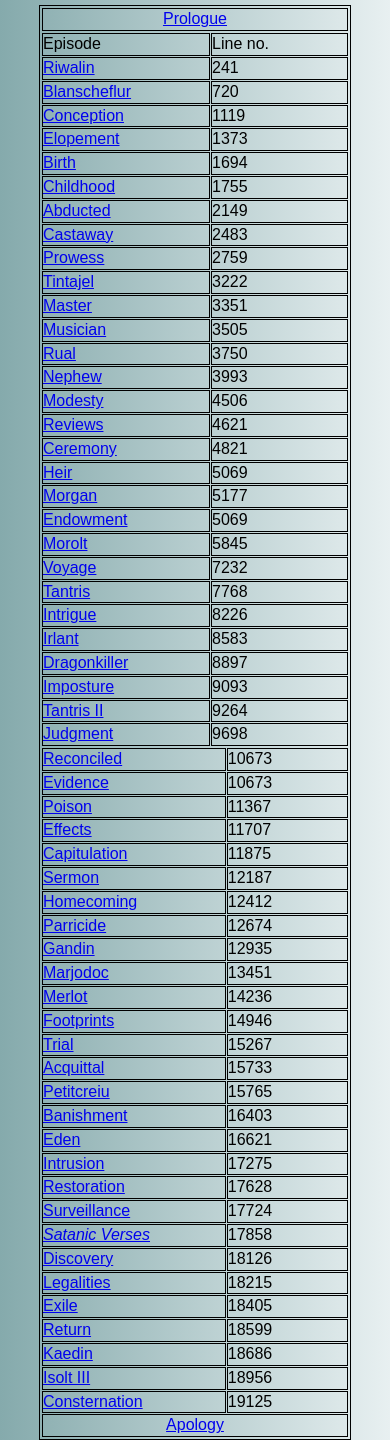
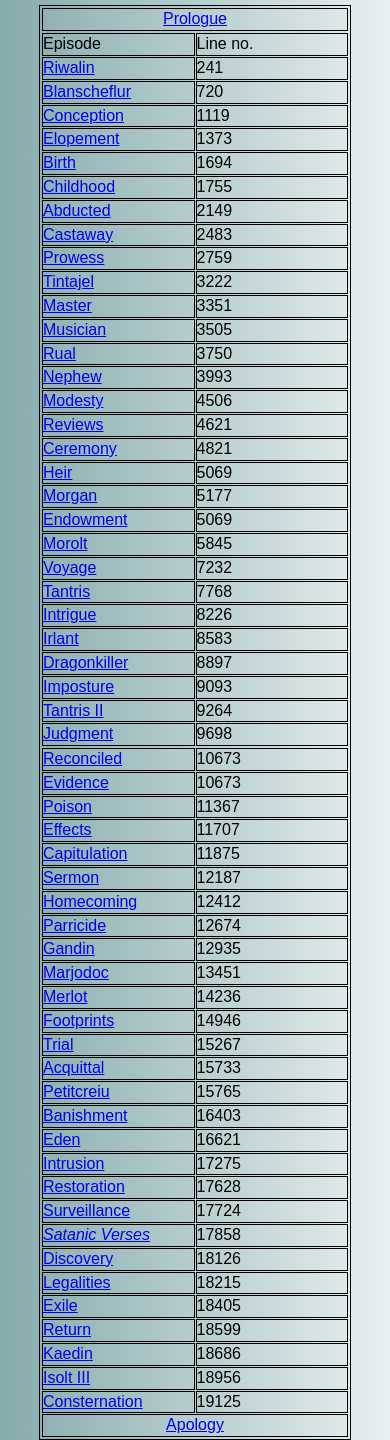
Before and after one commit to lucien-stavenhagen/web-dev, a PHP site: page /tristan/episodes.html in a window 390 px wide. Shown: the part 98-1538 px from the top of the page. Run offline with PHP 8.4, Linux system fonts and the light colour scheme.

Commit message:
use minmax in grid columns to improve alignment when squished on small screen

```diff
--- a/dad/tristan/css/episodes.css
+++ b/dad/tristan/css/episodes.css
@@ -34,8 +34,8 @@ section{
 .maincourse{
     display: grid;
     grid-gap:1px;
-    overflow:auto;
-    grid-template-columns: auto auto;
+    overflow:hidden;
+    grid-template-columns: minmax(120px, 1fr) minmax(60px,1fr);
 }
 
 .mcitems, .dupetitle{
```
